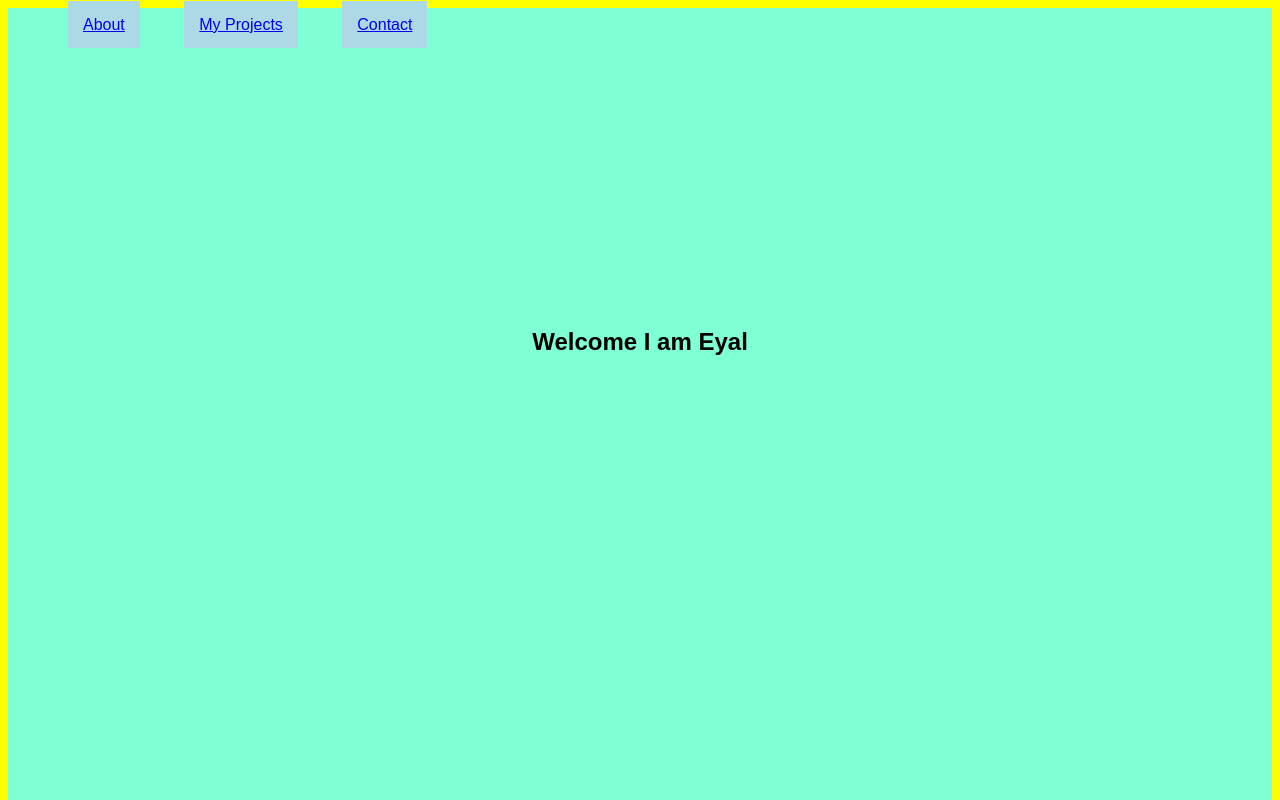
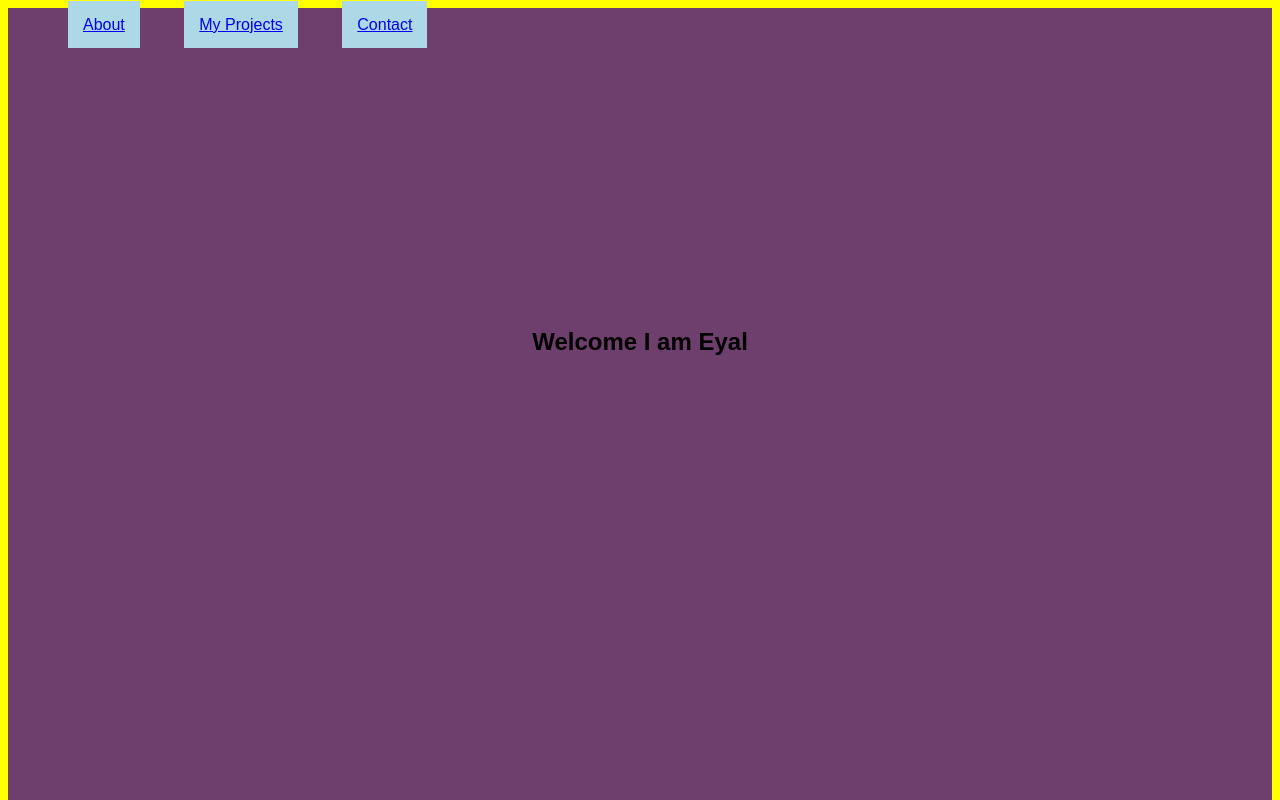
Before and after one commit to eyalzimerman/Personal-Porfolio, a plain HTML site: page index.html in a window 1280 px wide. Shown: the top 800 px of the page. Drawn offline with Linux system fonts and the light colour scheme.

Commit message:
changed welcome section backround color

```diff
--- a/style.css
+++ b/style.css
@@ -14,7 +14,7 @@ body{
     text-align:center;
     padding-top: 300px;
     height:100vh;
-    background-color: aquamarine;
+    background-color: rgb(110, 62, 108);
 }
 li{
     display:inline;
```
